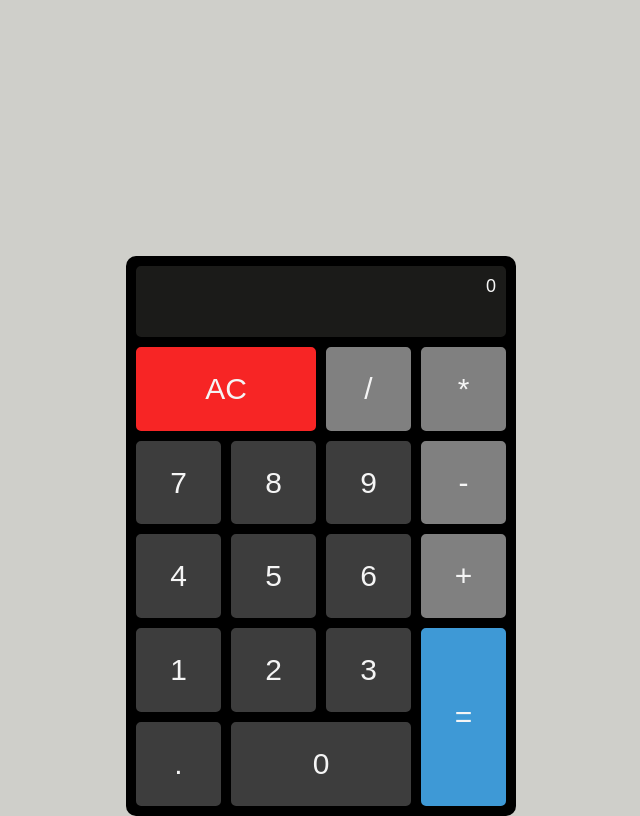
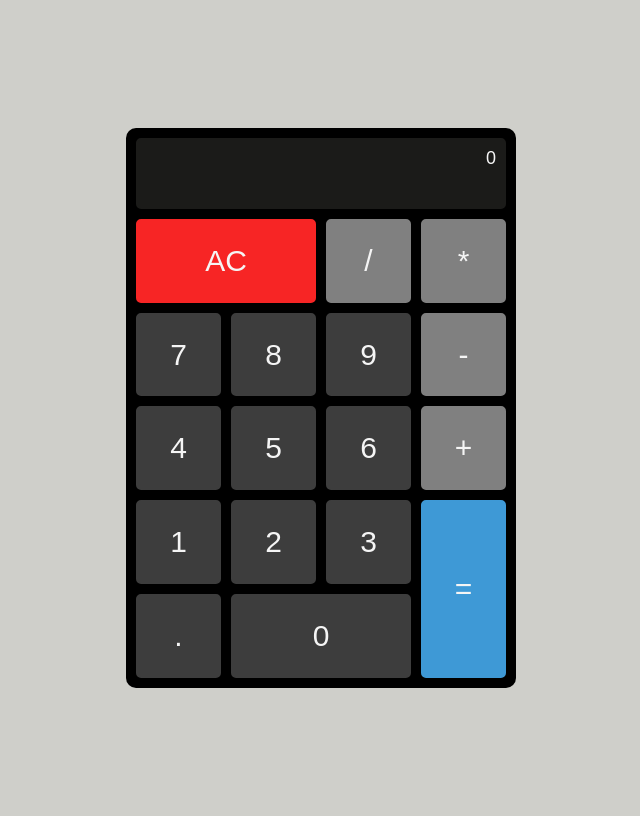
Before and after one commit to Harshnatuskar/Calculator, a React (Create React App) app: page / in a window 1280 px wide. Shown: the whole page, without its empty margins (319-959 px from the left). Built offline with nearby package versions, Linux system fonts and the light colour scheme.

Commit message:
Update App.css

```diff
--- a/src/App.css
+++ b/src/App.css
@@ -9,7 +9,7 @@ body{
 .calculator{
   display: grid;
   grid-template-columns: 1fr 1fr 1fr 1fr  ;
-  margin-top: 20%;
+  margin-top: 10%;
   height: 550px;
   width: 380px;
   background-color: black;
```
